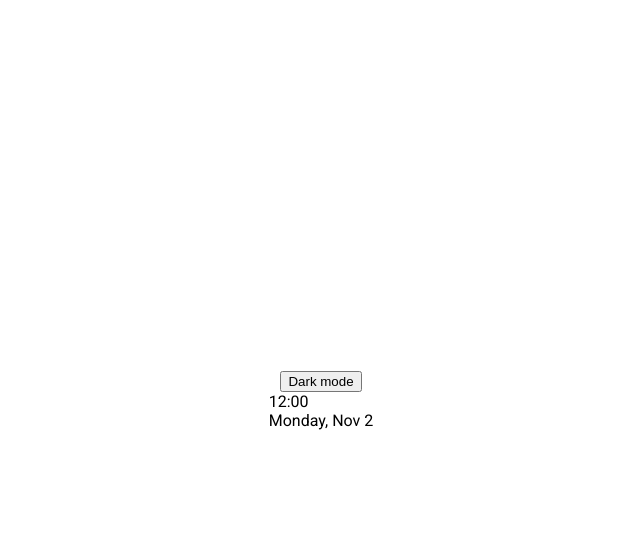
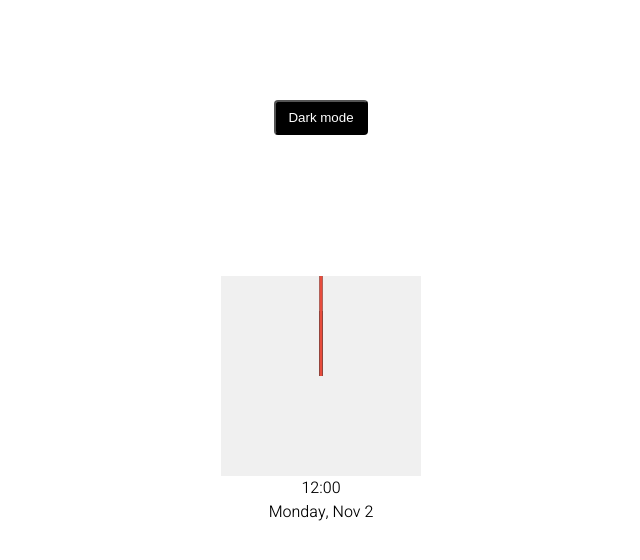
Before and after one commit to mmazzariello/theme-clock, a plain HTML site: page index.html in a window 1280 px wide. Shown: the whole page, without its empty margins (319-959 px from the left). Drawn offline with Linux system fonts and the light colour scheme.

Commit message:
ADD styles in needles and clock

```diff
--- a/style.css
+++ b/style.css
@@ -1,16 +1,90 @@
-@import url("https://fonts.googleapis.com/css2?family=Roboto:wght@400;700&display=swap");
+@import url("https://fonts.googleapis.com/css?family=Heebo:300&display=swap");
 
 * {
   box-sizing: border-box;
 }
 
+:root {
+  --primary-color: #000;
+  --secondary-color: #fff;
+}
+
+html {
+  transition: all 0.5s ease-in;
+}
+
+html.dark {
+  --primary-color: #fff;
+  --secondary-color: #333;
+}
+
+html.dark {
+  background-color: #111;
+  color: var(--primary-color);
+}
+
 body {
-  font-family: "Roboto", sans-serif;
+  font-family: "Heebo", sans-serif;
   display: flex;
-  flex-direction: column;
   align-items: center;
   justify-content: center;
   height: 100vh;
   overflow: hidden;
   margin: 0;
 }
+
+.toggle {
+  background-color: var(--primary-color);
+  color: var(--secondary-color);
+  border-radius: 4px;
+  padding: 8px 12px;
+  position: absolute;
+  top: 100px;
+  cursor: pointer;
+}
+
+.toggle:focus {
+  outline: none;
+}
+
+.clock-container {
+  display: flex;
+  flex-direction: column;
+  justify-content: space-between;
+  align-items: center;
+}
+
+.clock {
+  position: relative;
+  width: 200px;
+  height: 200px;
+  background-color: #f0f0f0;
+}
+
+.needle {
+  background-color: var(--primary-color);
+  position: absolute;
+  top: 50%;
+  left: 50%;
+  height: 65px;
+  width: 3px;
+  transform-origin: bottom center;
+}
+
+.needle.hour {
+  transform: translate(-50%, -100%) rotate(0deg);
+}
+
+.needle.minutes {
+  transform: translate(-50%, -100%) rotate(0deg);
+  height: 100px;
+}
+
+.needle.second {
+  transform: translate(-50%, -100%) rotate(0deg);
+  height: 100px;
+  background-color: #e74c3c;
+}
+
+.center-point {
+}
```
